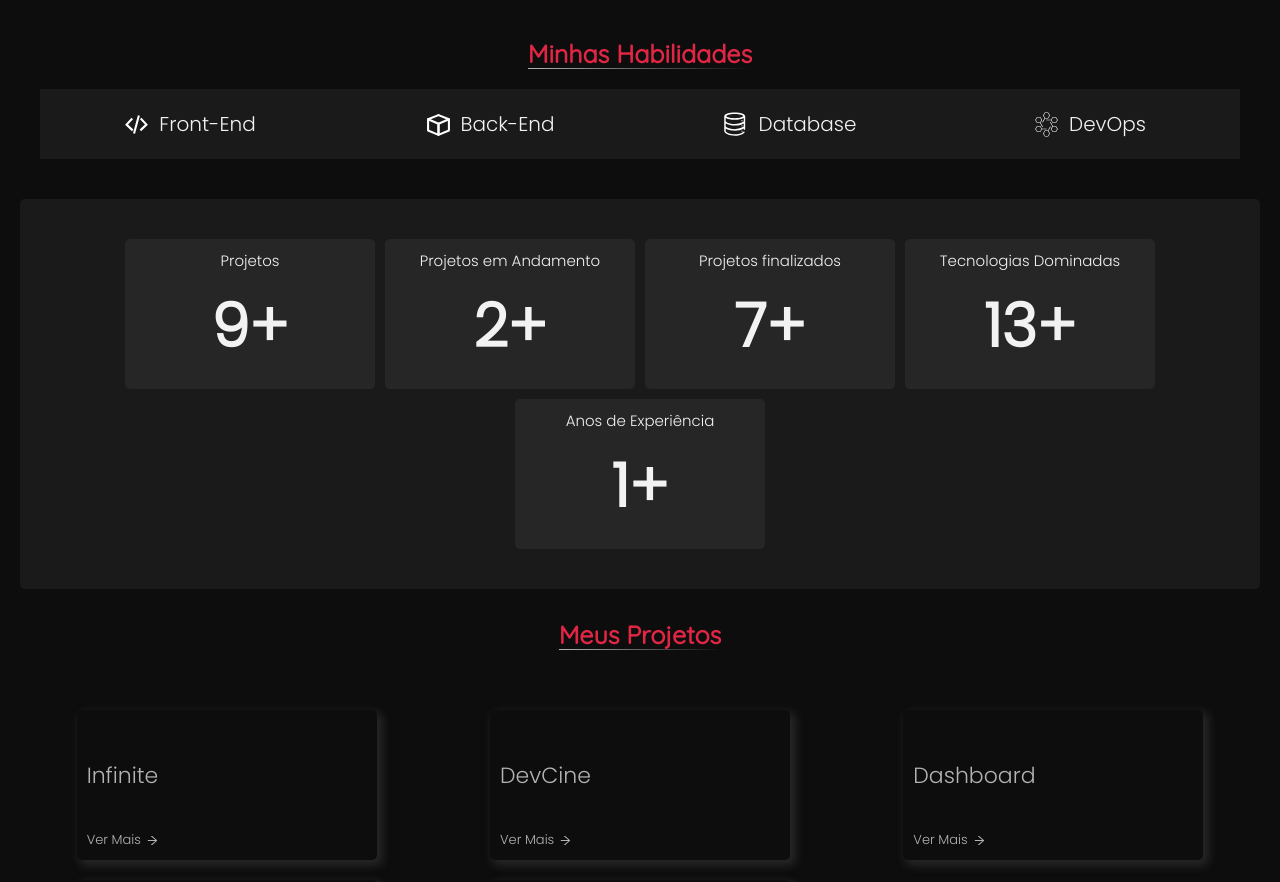
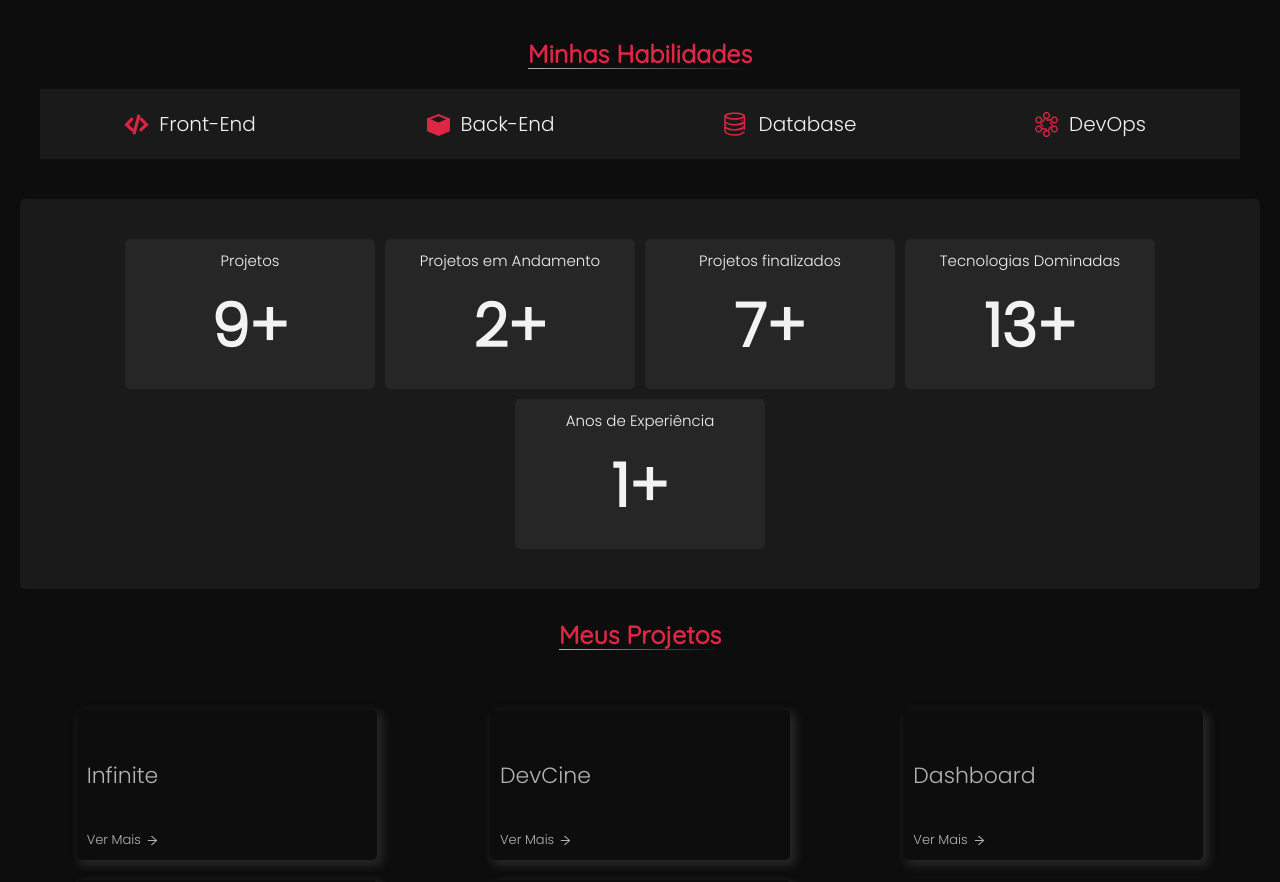
Before and after one commit to Jackson-SM/Portfolio, a React (Vite) app: page / in a window 1280 px wide. Shown: the part 1276-2158 px from the top of the page. Built offline with nearby package versions, Linux system fonts and the light colour scheme.

Commit message:
fix: colors icons fixed

```diff
--- a/src/components/DevIcons/BackendIcon.tsx
+++ b/src/components/DevIcons/BackendIcon.tsx
@@ -1,7 +1,7 @@
 import React from 'react';
 
 export type IconsProps = {
-  color: string;
+  color?: string;
 };
 
 export function BackendIcon({ color }: IconsProps) {
--- a/src/components/DevIcons/DatabaseIcon.tsx
+++ b/src/components/DevIcons/DatabaseIcon.tsx
@@ -1,8 +1,6 @@
 import React from 'react';
 
-export type IconsProps = {
-  color: string;
-};
+import { IconsProps } from './BackendIcon';
 
 export function DatabaseIcon({ color }: IconsProps) {
   return (
--- a/src/components/DevIcons/DevopsIcon.tsx
+++ b/src/components/DevIcons/DevopsIcon.tsx
@@ -1,8 +1,6 @@
 import React from 'react';
 
-export type IconsProps = {
-  color: string;
-};
+import { IconsProps } from './BackendIcon';
 
 export function DevopsIcon({ color }: IconsProps) {
   return (
--- a/src/components/DevIcons/FrontendIcon.tsx
+++ b/src/components/DevIcons/FrontendIcon.tsx
@@ -1,8 +1,6 @@
 import React from 'react';
 
-export type IconsProps = {
-  color: string;
-};
+import { IconsProps } from './BackendIcon';
 
 export function FrontendIcon({ color }: IconsProps) {
   return (
--- a/src/pages/Home/components/SectionSkillsTwo/CollapseSkill/styles.ts
+++ b/src/pages/Home/components/SectionSkillsTwo/CollapseSkill/styles.ts
@@ -27,7 +27,9 @@ export const CollapseSkill = styled('button', {
   '& svg': {
     width: 25,
     height: 25,
-    color: 'red',
+    color: '$primary',
+    fill: '$primary',
+    stroke: '$primary',
   },
 
   '&::before': {
--- a/src/pages/Home/components/SectionSkillsTwo/index.tsx
+++ b/src/pages/Home/components/SectionSkillsTwo/index.tsx
@@ -25,22 +25,10 @@ function SectionSkillsTwo() {
       </TopSections>
 
       <SkillsTwo.ContentSectionTwo>
-        <Collapse
-          stackSkill={stacksFront}
-          collapseSkillProps={{ title: 'Front-End', icon: <FrontendIcon color="white" /> }}
-        />
-        <Collapse
-          stackSkill={stacksBack}
-          collapseSkillProps={{ title: 'Back-End', icon: <BackendIcon color="white" /> }}
-        />
-        <Collapse
-          stackSkill={stacksDatabases}
-          collapseSkillProps={{ title: 'Database', icon: <DatabaseIcon color="white" /> }}
-        />
-        <Collapse
-          stackSkill={stacksDevops}
-          collapseSkillProps={{ title: 'DevOps', icon: <DevopsIcon color="white" /> }}
-        />
+        <Collapse stackSkill={stacksFront} collapseSkillProps={{ title: 'Front-End', icon: <FrontendIcon /> }} />
+        <Collapse stackSkill={stacksBack} collapseSkillProps={{ title: 'Back-End', icon: <BackendIcon /> }} />
+        <Collapse stackSkill={stacksDatabases} collapseSkillProps={{ title: 'Database', icon: <DatabaseIcon /> }} />
+        <Collapse stackSkill={stacksDevops} collapseSkillProps={{ title: 'DevOps', icon: <DevopsIcon /> }} />
       </SkillsTwo.ContentSectionTwo>
     </SkillsTwo.ContainerSectionTwo>
   );
--- a/src/styles/themes-mode/lightTheme.ts
+++ b/src/styles/themes-mode/lightTheme.ts
@@ -11,9 +11,9 @@ export const lightTheme = createTheme('light-theme', {
     tertiary: 'hsla(300, 72%, 50%, 1)',
     tertiaryLight: 'hsla(300, 68%, 50%, 1)',
 
-    background: 'hsl(0, 0%, 85%)',
-    backgroundLight: 'hsl(0, 0%, 80%)',
-    backgroundLight2: 'hsl(0, 0%, 75%)',
+    background: 'hsla(246, 100%, 98%, 1)',
+    backgroundLight: 'hsla(196, 0%, 96%, 1)',
+    backgroundLight2: 'hsla(196, 0%, 98%, 1)',
 
     backgroundTransparence: 'hsl(0, 0%, 15%, 0.9)',
     backgroundTransparence2: 'hsl(0, 0%, 15%, 0.5)',
```
